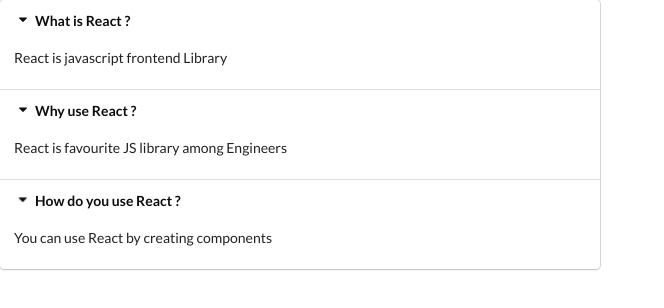
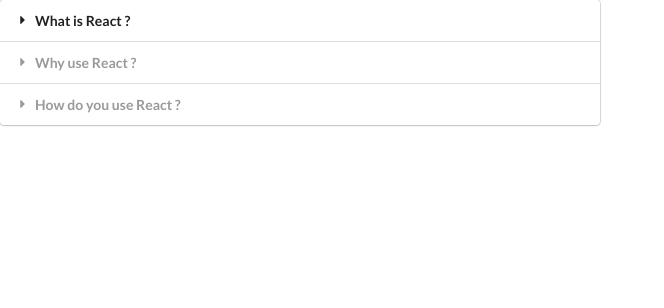
Before and after one commit to Rishabh130498/Widgets, a React (Create React App) app: page / in a window 1280 px wide. Shown: the top 308 px of the page, without its empty margins (0-664 px from the left). Built offline with nearby package versions, Linux system fonts and the light colour scheme.

Commit message:
added expanding and contracting feature using classname 'active' keyword

```diff
--- a/src/components/Accordion.js
+++ b/src/components/Accordion.js
@@ -8,24 +8,24 @@
   };
 
   const RenderedItems = items.map((item, index) => {
+    const Active = index === ActiveIndex ? "active" : "";
+
     return (
       <React.Fragment key={item.title}>
-        <div className="title active" onClick={() => onTitleClicked(index)}>
+        <div
+          className={`title ${Active}`}
+          onClick={() => onTitleClicked(index)}
+        >
           <i className="dropdown icon" />
           {item.title}
         </div>
-        <div className="content active">
+        <div className={`content ${Active}`}>
           <p>{item.content}</p>
         </div>
       </React.Fragment>
     );
   });
-  return (
-    <div className="ui styled accordion">
-      {RenderedItems}
-      {ActiveIndex}
-    </div>
-  );
+  return <div className="ui styled accordion">{RenderedItems}</div>;
 };
 
 export default Accordion;
```
Also changed, not shown: 1 other file (tests, documents, lock files or other folders).
